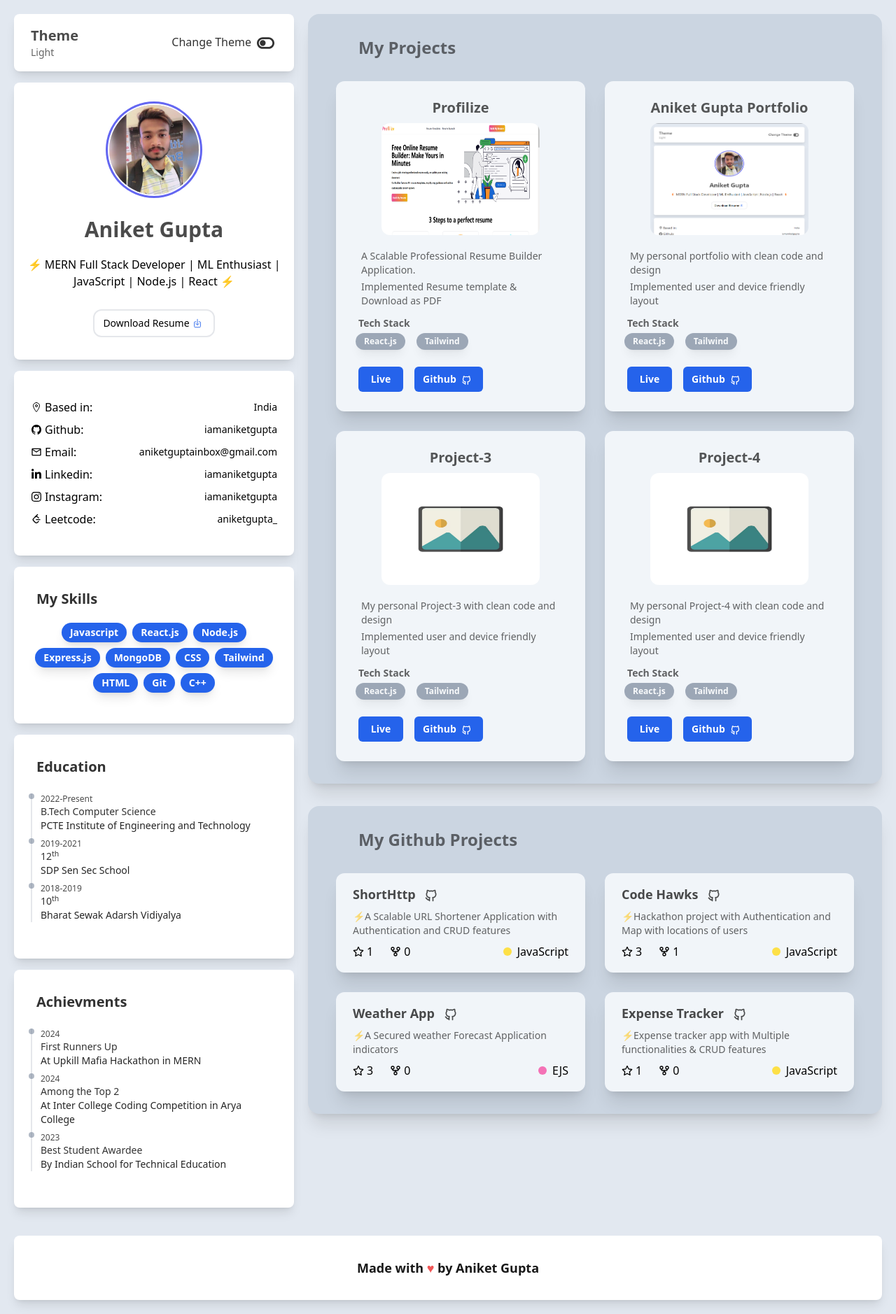
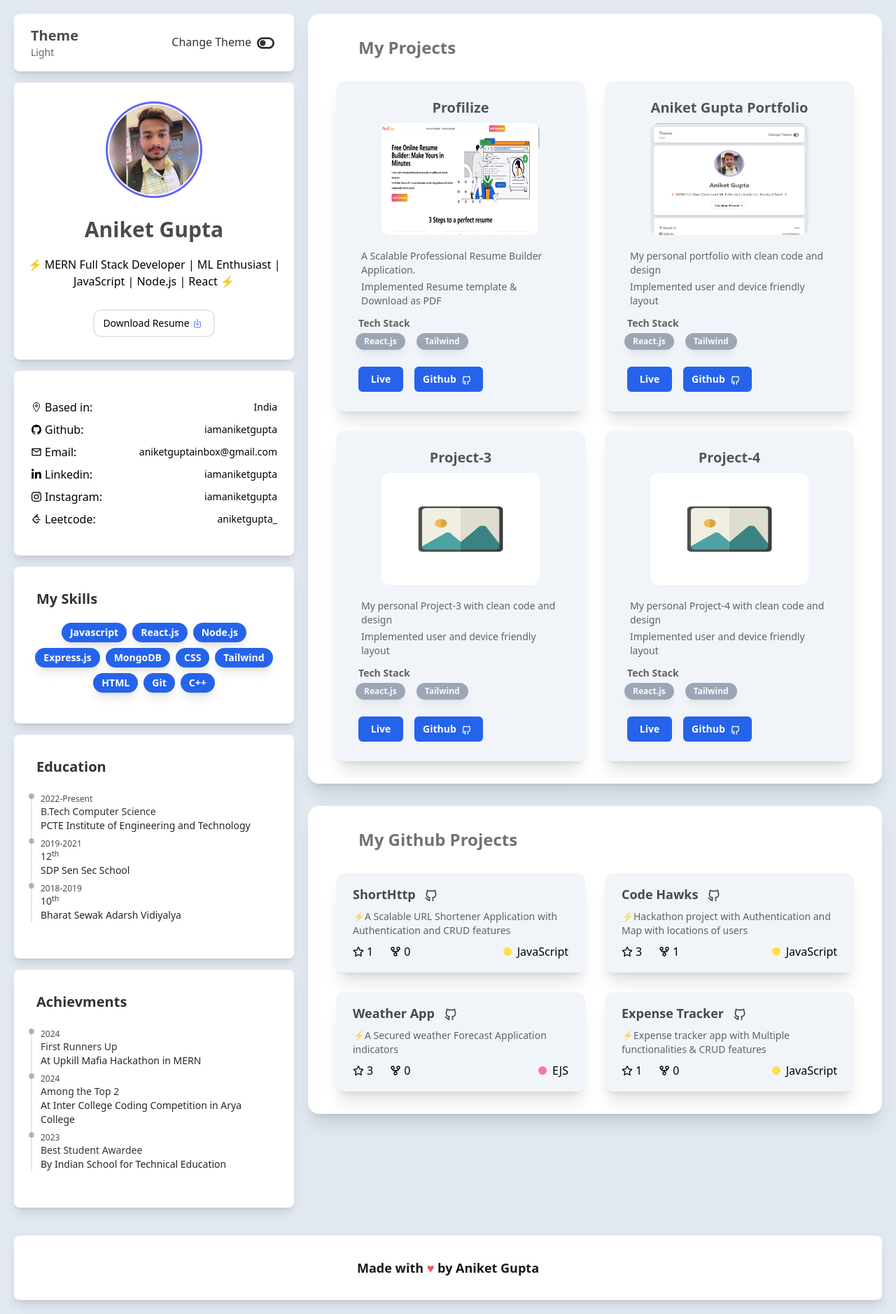
Before and after one commit to Iamaniketgupta/aniketguptaportfolio, a React (Vite) app: page / in a window 1280 px wide. Shown: the whole page at 70% size. Built offline with nearby package versions, Linux system fonts and the light colour scheme.

Commit message:
update background color

```diff
--- a/src/components/PortfolioPage.jsx
+++ b/src/components/PortfolioPage.jsx
@@ -197,7 +197,7 @@ const PortfolioPage = () => {
                 <div className="col-span-2 font-sans max-sm:mt-8 ">
 
                     {/* my projects */}
-                    <div className="projects-wrapper mt-8 lg:mt-0 shadow-xl  bg-slate-300 dark:bg-[#333a42] px-4 md:px-10 py-8 rounded-2xl">
+                    <div className="projects-wrapper mt-8 lg:mt-0 shadow-xl  bg-white dark:bg-[#333a42] px-4 md:px-10 py-8 rounded-2xl">
                         <div className="flex text-2xl font-bold opacity-55 mb-8 pl-8">
                             My Projects
                         </div>
@@ -248,7 +248,7 @@ const PortfolioPage = () => {
                     </div>
 
                     {/* github projects */}
-                    <div className="projects-wrapper mt-8 shadow-xl bg-slate-300 dark:bg-[#333a42] px-4 md:px-10 py-8 rounded-2xl">
+                    <div className="projects-wrapper mt-8 shadow-xl bg-white dark:bg-[#333a42] px-4 md:px-10 py-8 rounded-2xl">
                         <div className="flex text-2xl font-bold opacity-55 mb-8 pl-8">
                             My Github Projects
                         </div>
```
